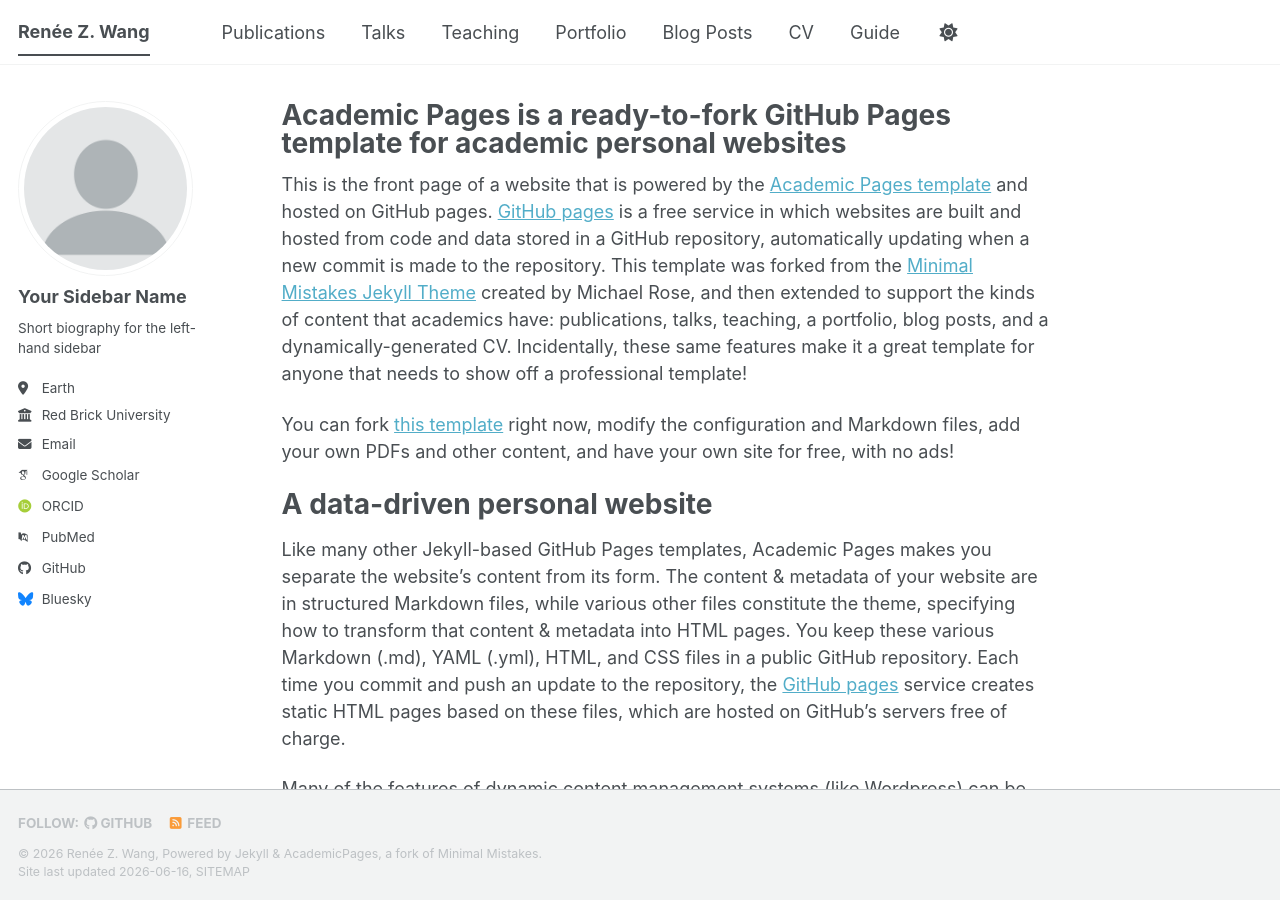
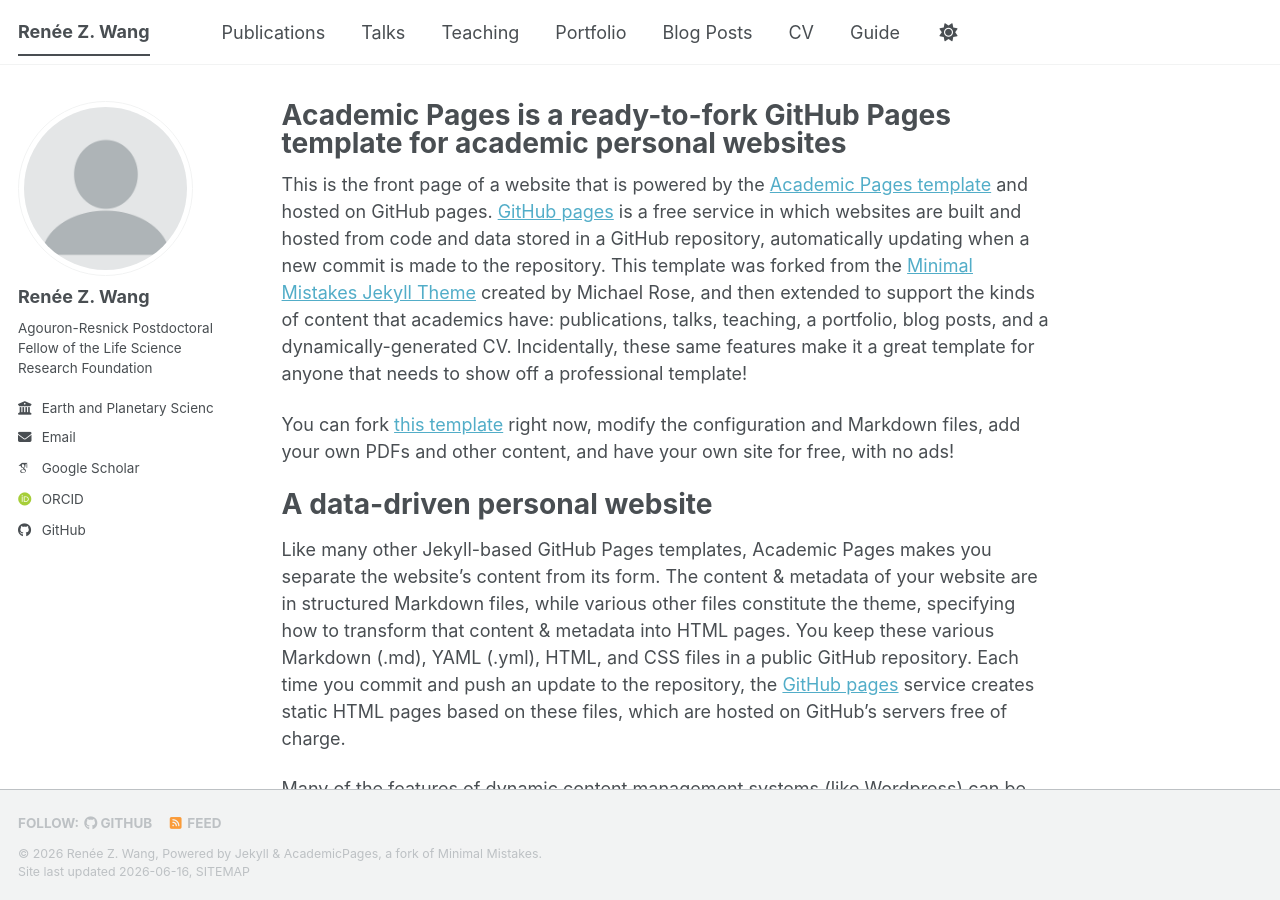
Before and after one commit to reneezwang/reneezwang.github.io, a Jekyll site: the page built from _pages/about.md, in a window 1280 px wide and 900 px high. Built offline with Jekyll 4.4.1, drawn with Linux system fonts in a browser that asks for light colours; some web fonts are replaced; a script bundle is joined from its source files by our own code; library files that are not in the unit come from our copies.

Commit message:
Update _config.yml

```diff
--- a/_config.yml
+++ b/_config.yml
@@ -24,63 +24,63 @@ repository               : "academicpages/academicpages.github.io"
 author:
   # Biographic information
   avatar           : "profile.png"
-  name             : "Your Sidebar Name"
-  pronouns         : # example: "she/her"
-  bio              : "Short biography for the left-hand sidebar"
-  location         : "Earth"
-  employer         : "Red Brick University"
-  uri              : # URL
-  email            : "none@example.org"
+  name             : "Renée Z. Wang"
+  pronouns         :
+  bio              : "Agouron-Resnick Postdoctoral Fellow of the Life Science Research Foundation"
+  location         :
+  employer         : "Earth and Planetary Science, Plant and Microbial Biology, UC Berkeley"
+  uri              :
+  email            : "renee_wang94@berkeley.edu"
 
   # Academic websites
-  academia         : # URL
-  arxiv            : # URL - Update with the correct link to your profile
-  googlescholar    : "https://scholar.google.com/citations?user=PS_CX0AAAAAJ"
-  inspire-hep      : # URL
-  impactstory      : # URL
-  orcid            : "https://orcid.org/yourorcidurl"
-  semantic         : # URL
-  ssrn             : # URL
-  pubmed           : "https://www.ncbi.nlm.nih.gov/pubmed/?term=john+snow"
-  researchgate     : # URL
-  scopus           : # URL
-  zotero           : # URL
+  academia         :
+  arxiv            :
+  googlescholar    : "https://scholar.google.com/citations?user=SXKHlDIAAAAJ&hl=en"
+  inspire-hep      :
+  impactstory      :
+  orcid            : "https://orcid.org/0000-0003-3994-3244"
+  semantic         :
+  ssrn             :
+  pubmed           :
+  researchgate     :
+  scopus           :
+  zotero           :
 
 
   # Repositories and software development
-  bitbucket        : # Username - Update with your username on the site
-  codepen          : # Username
-  dribbble         : # Username
-  github           : "academicpages"
-  kaggle           : # Username
-  stackoverflow    : # User number or user number and name (i.e., use "1" or "1/jeff-atwood")
+  bitbucket        :
+  codepen          :
+  dribbble         :
+  github           : "reneezwang"
+  kaggle           :
+  stackoverflow    :
 
   # Social media
-  artstation       : # Username
-  bluesky          : "bsky.app" # Replace this with you Bluesky username
-  facebook         : # Username
-  flickr           : # Username
-  foursquare       : # Username
-  goodreads        : # Username
-  google_plus      : # Username
-  keybase          : # Username
-  instagram        : # Username
-  lastfm           : # Username
-  linkedin         : # Username
-  mastodon         : # URL
-  medium           : # URL
-  pinterest        : # Username
-  soundcloud       : # Username
-  steam            : # Username
-  telegram         : # URL
-  tumblr           : # Username
-  twitter          : # Username for X / Twitter
-  vine             : # Username
-  weibo            : # Username
-  wikipedia        : # Username
-  xing             : # Username
-  youtube          : # Username
-  zhihu            : # Username
+  artstation       :
+  bluesky          :
+  facebook         :
+  flickr           :
+  foursquare       :
+  goodreads        :
+  google_plus      :
+  keybase          :
+  instagram        :
+  lastfm           :
+  linkedin         :
+  mastodon         :
+  medium           :
+  pinterest        :
+  soundcloud       :
+  steam            :
+  telegram         :
+  tumblr           :
+  twitter          :
+  vine             :
+  weibo            :
+  wikipedia        :
+  xing             :
+  youtube          :
+  zhihu            :
 
 # Publication Category - The following the list of publication categories and their headings
 publication_category:
```
